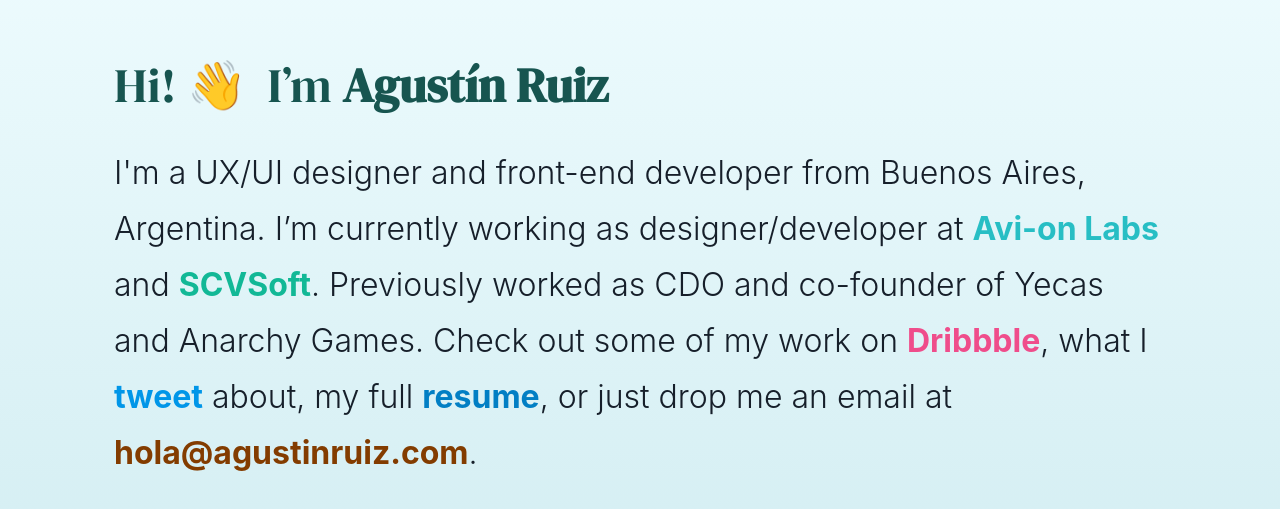
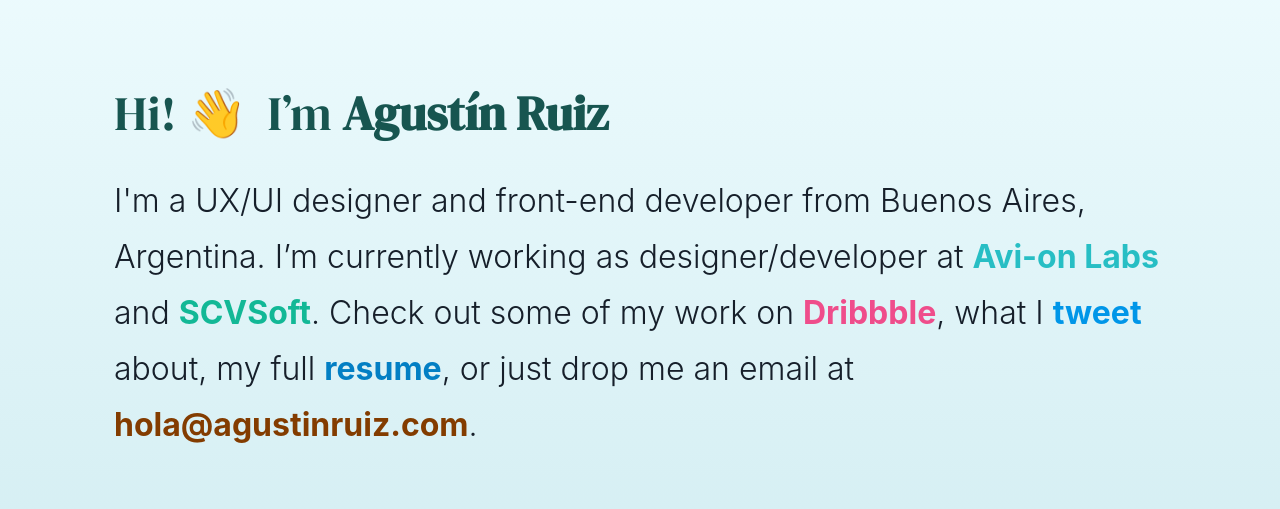
Before and after one commit to aguscruiz/aguscruiz.github.io, a plain HTML site: page index.html in a window 1280 px wide. Shown: the part 131-640 px from the top of the page. Drawn offline with Linux system fonts and the light colour scheme.

Commit message:
removed previous work

```diff
--- a/index.html
+++ b/index.html
@@ -67,7 +67,7 @@
     <div class="flexcontainer">
         <div class="container">
             <p class="header">Hi! <span class="emoji">👋</span> I’m <strong>Agustín Ruiz</strong></p>
-            <p>I'm a UX/UI designer and front-end developer from Buenos Aires, Argentina. I’m currently working as designer/developer at <a class="avion" href="https://avi-on.com/" target="_blank">Avi-on Labs</a> and <a class="scvsoft" href="http://scvsoft.com/" target="_blank">SCVSoft</a>. Previously worked as CDO and co-founder of Yecas and Anarchy Games. Check out some of my work on <a class="dribbble" href="https://dribbble.com/aguscruiz" target="_blank">Dribbble</a>, what I <a class="twitter" href="http://www.twitter.com/aguscruiz" target="_blank">tweet</a> about, my full <a class="linkedin" href="http://www.linkedin.com/in/aguscruiz" target="_blank">resume</a>, or just drop me an email at <a class="email" href="mailto:hola@agustinruiz.com">hola@agustinruiz.com</a>.</p>
+            <p>I'm a UX/UI designer and front-end developer from Buenos Aires, Argentina. I’m currently working as designer/developer at <a class="avion" href="https://avi-on.com/" target="_blank">Avi-on Labs</a> and <a class="scvsoft" href="http://scvsoft.com/" target="_blank">SCVSoft</a>. Check out some of my work on <a class="dribbble" href="https://dribbble.com/aguscruiz" target="_blank">Dribbble</a>, what I <a class="twitter" href="http://www.twitter.com/aguscruiz" target="_blank">tweet</a> about, my full <a class="linkedin" href="http://www.linkedin.com/in/aguscruiz" target="_blank">resume</a>, or just drop me an email at <a class="email" href="mailto:hola@agustinruiz.com">hola@agustinruiz.com</a>.</p>
         </div>
     </div>
 
```
